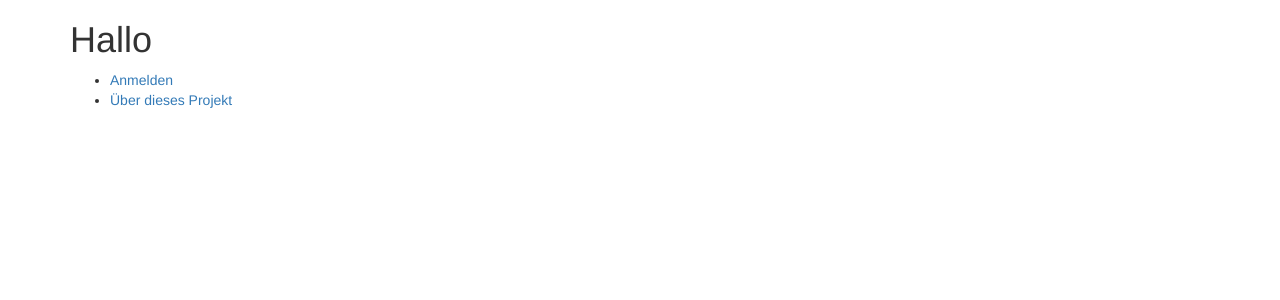
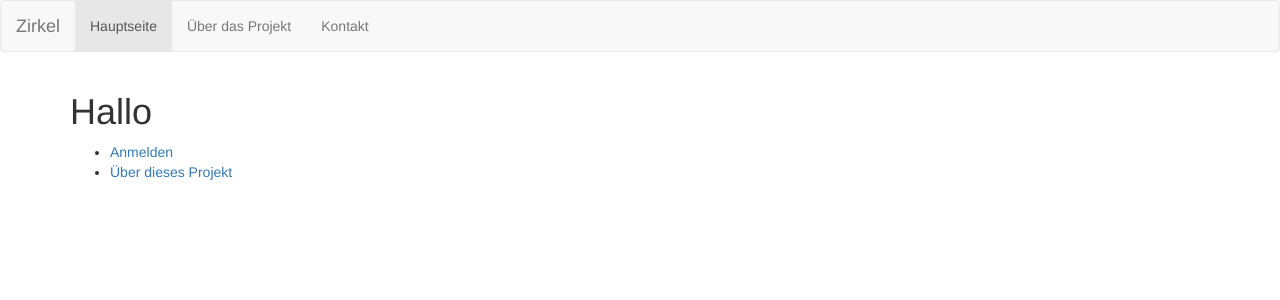
Before and after one commit to Nicholas42/zirkel-website, a Flask app: page / in a window 1280 px wide. Shown: the top 300 px of the page. Run offline with Flask 2, Linux system fonts and the light colour scheme; some libraries are stand-ins or nearby versions.

Commit message:
Added topbar and contact info.

```diff
--- a/app/main/routes.py
+++ b/app/main/routes.py
@@ -6,3 +6,8 @@ from app.main import bp
 @bp.route("/index.html")
 def index():
     return render_template("main/index.html")
+
+
+@bp.route("/contact")
+def contact():
+    return render_template("main/contact.html")
--- a/app/templates/basic_layout.html
+++ b/app/templates/basic_layout.html
@@ -6,10 +6,22 @@
 {% endblock %}
 
 {% block content %}
+    <nav class="navbar navbar-default">
+        <div class="container-fluid">
+            <div class="navbar-header">
+                <a class="navbar-brand" href="#">Zirkel</a>
+            </div>
+            <ul class="nav navbar-nav">
+                <li class="active"><a href="/">Hauptseite</a></li>
+                <li><a href="/ci/project">Über das Projekt</a></li>
+                <li><a href="/contact">Kontakt</a></li>
+            </ul>
+        </div>
+    </nav>
     <div class="container">
         {{ utils.flashed_messages() }}
-    {% block app_content %}
-    {% endblock %}
+        {% block app_content %}
+        {% endblock %}
     </div>
 {% endblock %}
 
```
Also changed, not shown: app/templates/main/contact.html (added, +11 -0 lines).
